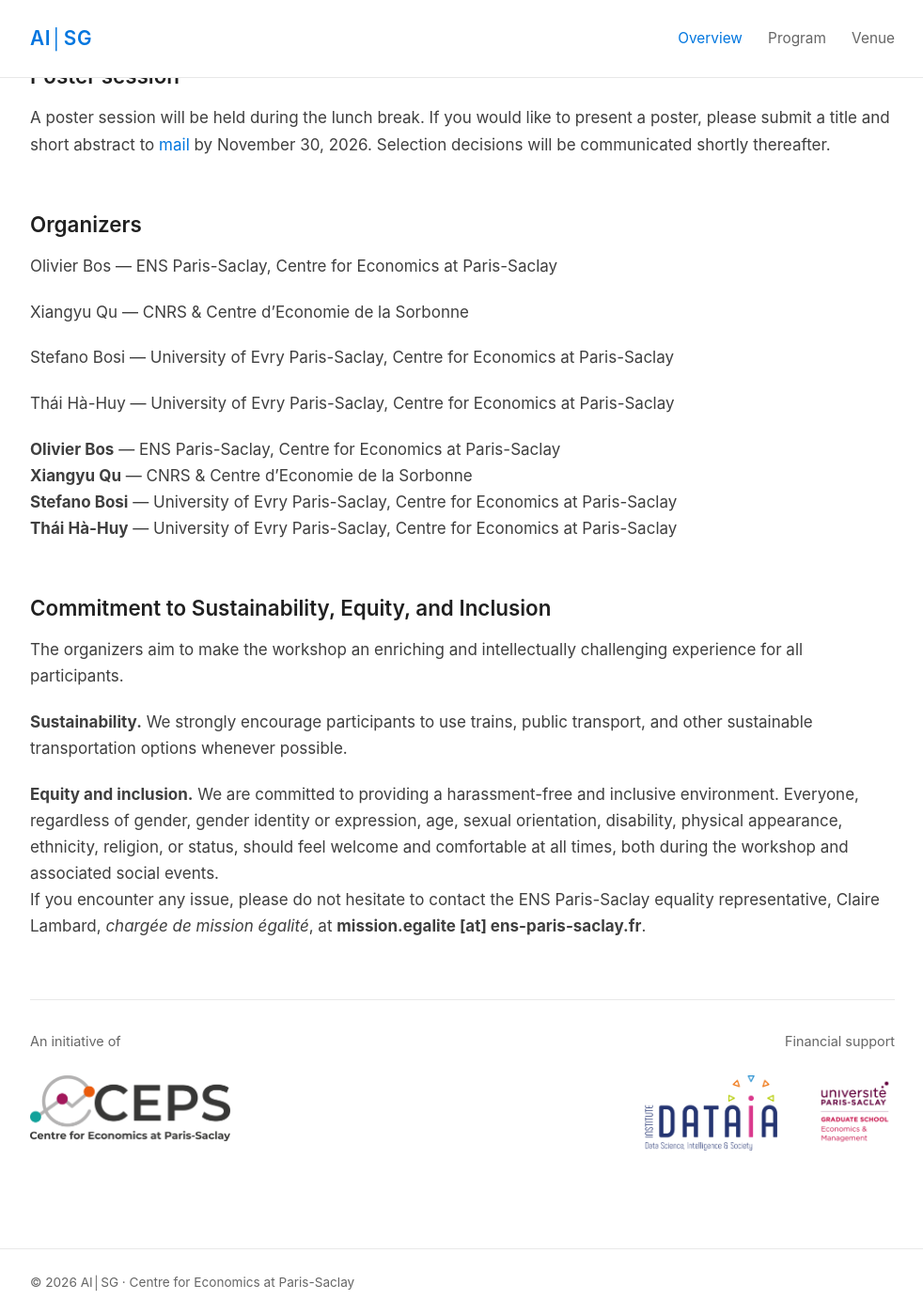
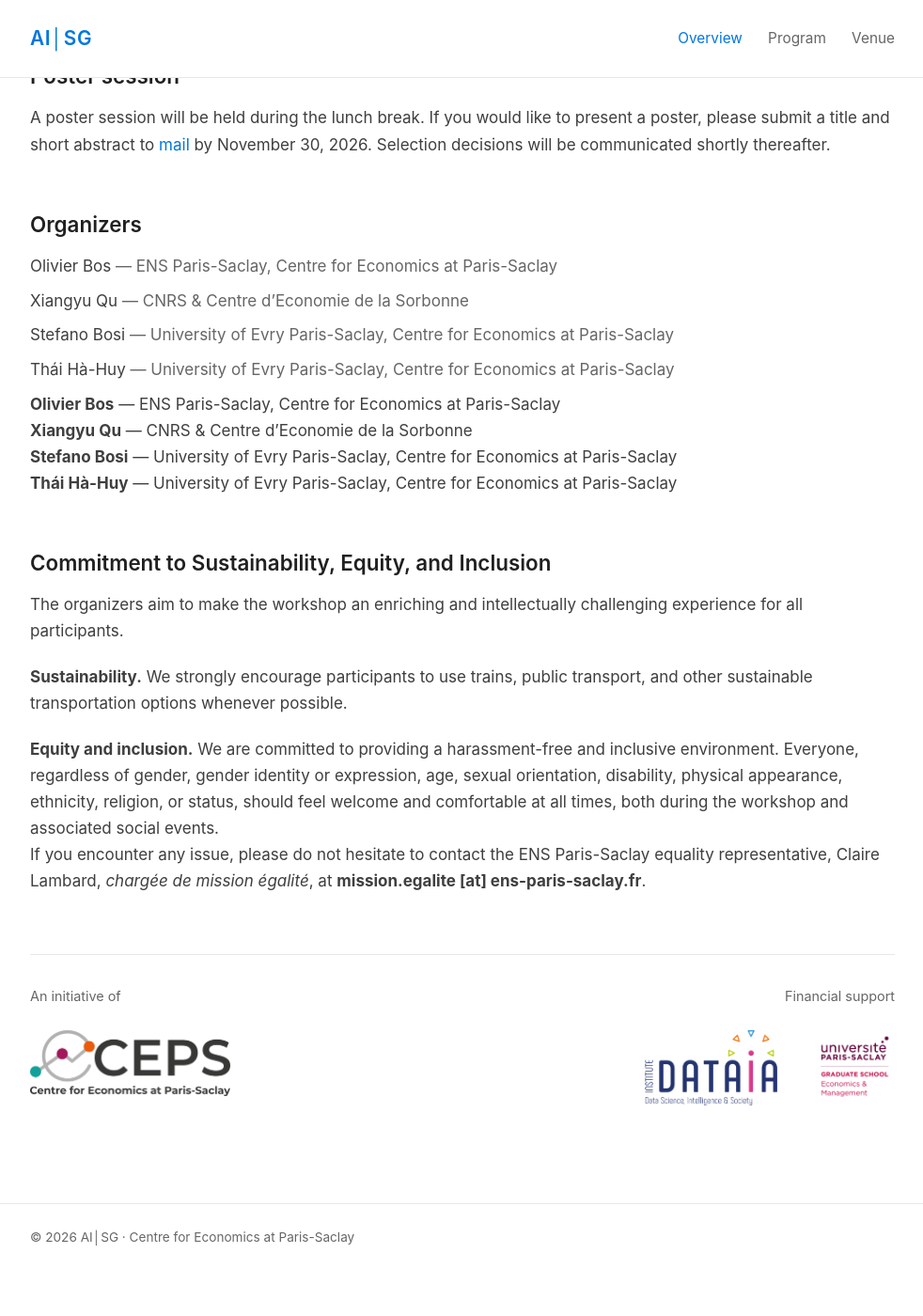
Before and after one commit to ai-society-governance/ai-society-governance.github.io, a Jekyll site: the page built from index.md, in a window 1280 px wide and 1400 px high, scrolled down 825 px. Shown: the whole window at 94% size, without its empty margins (148-1130 px from the left). Built offline with Jekyll 4.4.1, drawn with Linux system fonts in a browser that asks for light colours; our own code applies the rules of GitHub Pages for plain Markdown files; after the commit the page ends 2177 px from its top, so only the background shows below that.

Commit message:
Add styles for organizers section

```diff
--- a/assets/css/style.css
+++ b/assets/css/style.css
@@ -257,3 +257,11 @@ main a.primary-link {
 main a.primary-link:hover {
   text-decoration: underline;
 }
+
+.organizers p {
+  margin-bottom: 0.55rem;
+}
+
+.organizers .affiliation {
+  color: var(--muted);
+}
```
